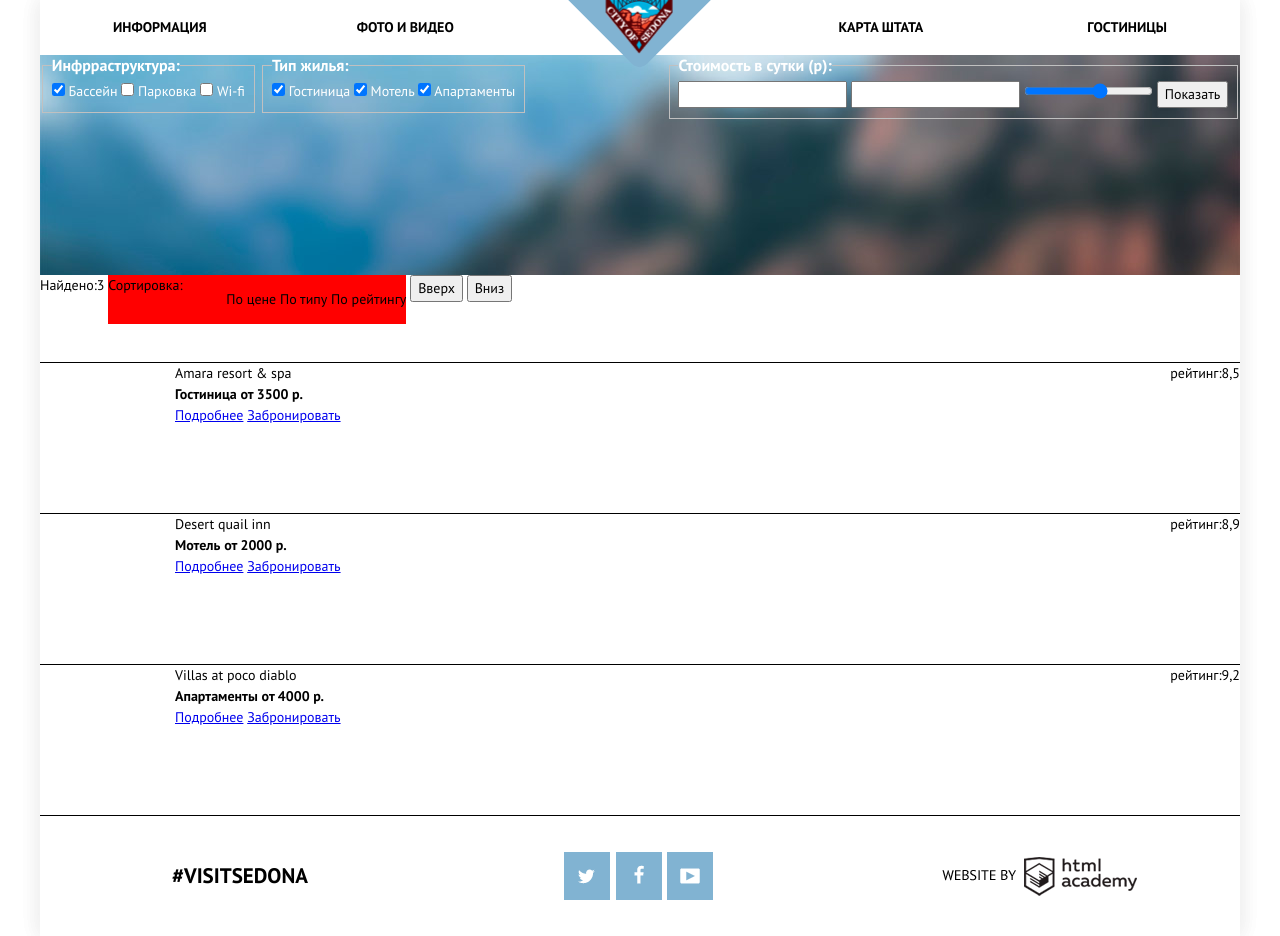
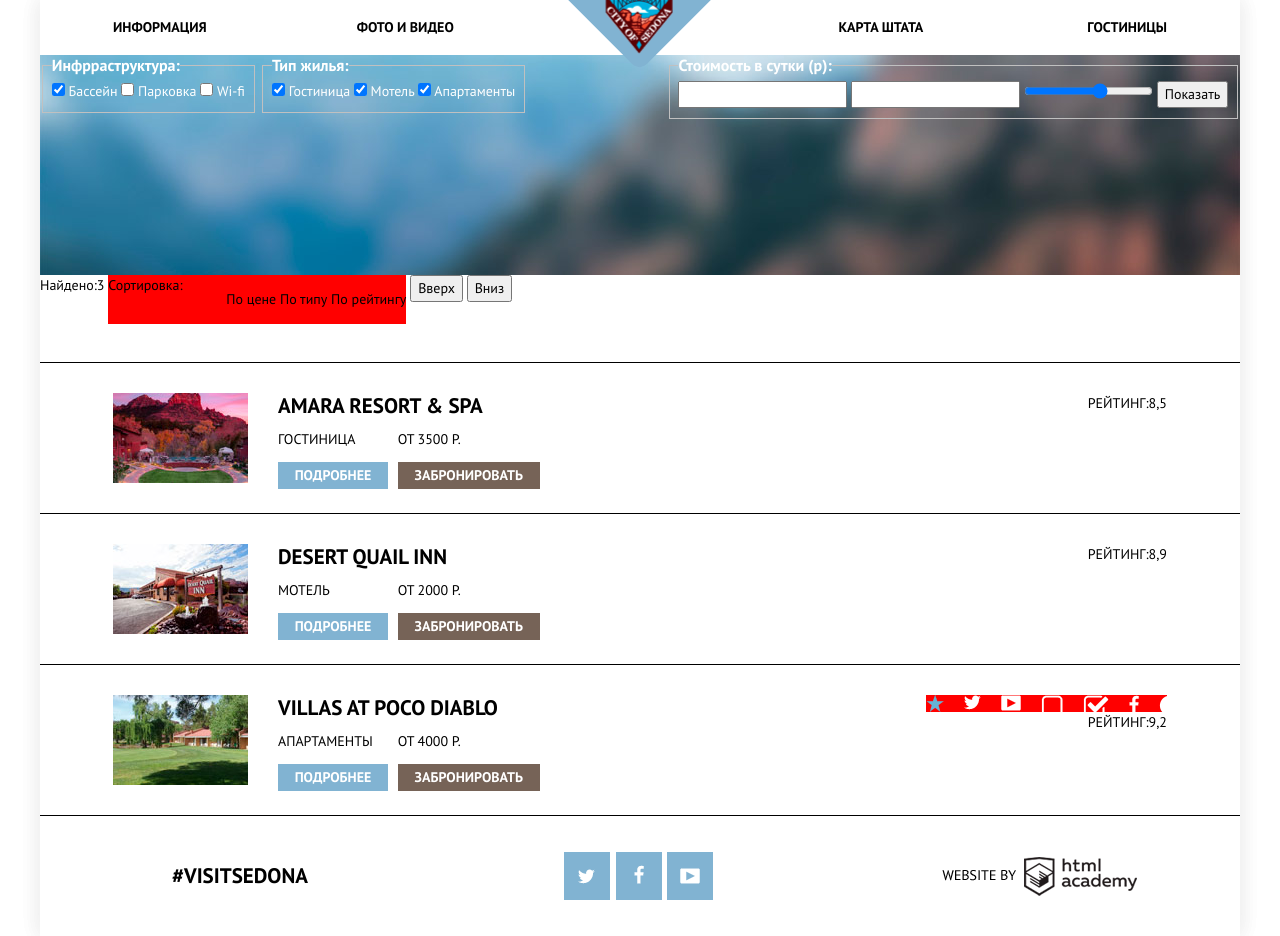
Before and after one commit to Shepico/05-sedona, a plain HTML site: page hotels.html in a window 1280 px wide. Drawn offline with Linux system fonts and the light colour scheme; files whose address does not match are found by name.

Commit message:
160711-2145

```diff
--- a/css/style.css
+++ b/css/style.css
@@ -558,13 +558,29 @@ form {
 }
 
 .main-found-item{
-    height: 150px;
+    height: 90px;
+    padding: 30px 73px;
+    text-transform: uppercase;
 }
 
 .mf-item-image {
   float: left;
   width: 135px;
   height: 90px;
+  margin-right: 30px;
+
+}
+
+.amara-image{
+  background: url("../img/amara.jpg");
+}
+
+.desert-image{
+  background: url("../img/desert.jpg");
+}
+
+.villas-image{
+  background: url("../img/villas.jpg");
 }
 
 .mf-item-text {
@@ -572,5 +588,57 @@ form {
 }
 
 .mf-item-rating {
-    float: right;
+  float: right;
+  width: 241px;
+  text-align: right;
 }
+
+.mfit-h2 {
+  font-size: 21px;
+  line-height: 26px;
+  font-weight: bold;
+  margin-bottom: 10px;
+  /*text-transform: uppercase;*/
+}
+
+.mfit-content {
+  margin-bottom: 12px;
+  /*text-transform: uppercase;*/
+}
+
+.mfit-content b {
+  display: inline-block;
+  width: 110px;
+  margin-right: 6px;
+ /* font-size: 14px;
+  line-height: 21px;*/
+  font-weight: normal;
+}
+
+.btn-hotel {
+  display: inline-block;
+  width: 110px;
+  height: 27px;
+  margin-right: 6px;
+  font-size: 14px;
+  line-height: 27px;
+  font-weight: bold;
+  text-align: center;
+  text-decoration: none;
+
+  color: #ffffff;
+  background-color: #81b3d2;
+}
+
+.mfit-reserve {
+  width: 142px;
+  background-color: #766357;
+}
+
+.mfi-rating-star {
+  width: 100%;
+  text-align: right;
+  background-repeat: repeat;
+  background-color: red;
+
+}
--- a/hotels.html
+++ b/hotels.html
@@ -81,7 +81,7 @@
       </div>
       <!------item found--->
       <div class="main-found-item clearfix">
-        <div class="mf-item-image"></div>
+        <div class="mf-item-image amara-image"></div>
         <div class="mf-item-text">
           <div class="mfit-h2">Amara resort & spa</div>
           <div class="mfit-content">
@@ -89,8 +89,8 @@
             <b class="mfit-content-cost">от 3500 р.</b>
           </div>
           <div class="mfit-button">
-            <a href="#" class="btn mfit-more">Подробнее</a>
-            <a href="#" class="btn mfit-reserve">Забронировать</a>
+            <a href="#" class="btn-hotel mfit-more">Подробнее</a>
+            <a href="#" class="btn-hotel mfit-reserve">Забронировать</a>
           </div>
         </div>
         <div class="mf-item-rating">
@@ -100,7 +100,7 @@
       </div>
       <!------item found--->
       <div class="main-found-item clearfix">
-        <div class="mf-item-image"></div>
+        <div class="mf-item-image desert-image"></div>
         <div class="mf-item-text">
           <div class="mfit-h2">Desert quail inn</div>
           <div class="mfit-content">
@@ -108,8 +108,8 @@
             <b class="mfit-content-cost">от 2000 р.</b>
           </div>
           <div class="mfit-button">
-            <a href="#" class="btn mfit-more">Подробнее</a>
-            <a href="#" class="btn mfit-reserve">Забронировать</a>
+            <a href="#" class="btn-hotel mfit-more">Подробнее</a>
+            <a href="#" class="btn-hotel mfit-reserve">Забронировать</a>
           </div>
         </div>
         <div class="mf-item-rating">
@@ -119,7 +119,7 @@
       </div>
       <!------item found--->
       <div class="main-found-item clearfix">
-        <div class="mf-item-image"></div>
+        <div class="mf-item-image villas-image"></div>
         <div class="mf-item-text">
           <div class="mfit-h2">Villas at poco diablo</div>
           <div class="mfit-content">
@@ -127,12 +127,12 @@
             <b class="mfit-content-cost">от 4000 р.</b>
           </div>
           <div class="mfit-button">
-            <a href="#" class="btn mfit-more">Подробнее</a>
-            <a href="#" class="btn mfit-reserve">Забронировать</a>
+            <a href="#" class="btn-hotel mfit-more">Подробнее</a>
+            <a href="#" class="btn-hotel mfit-reserve">Забронировать</a>
           </div>
         </div>
         <div class="mf-item-rating">
-          <div class="mfi-rating-star"></div>
+          <div class="mfi-rating-star sprite-small sprite-small-star villas-star"></div>
           <div class="mfi-rating-text">рейтинг:9,2</div>
         </div>
       </div>
```
